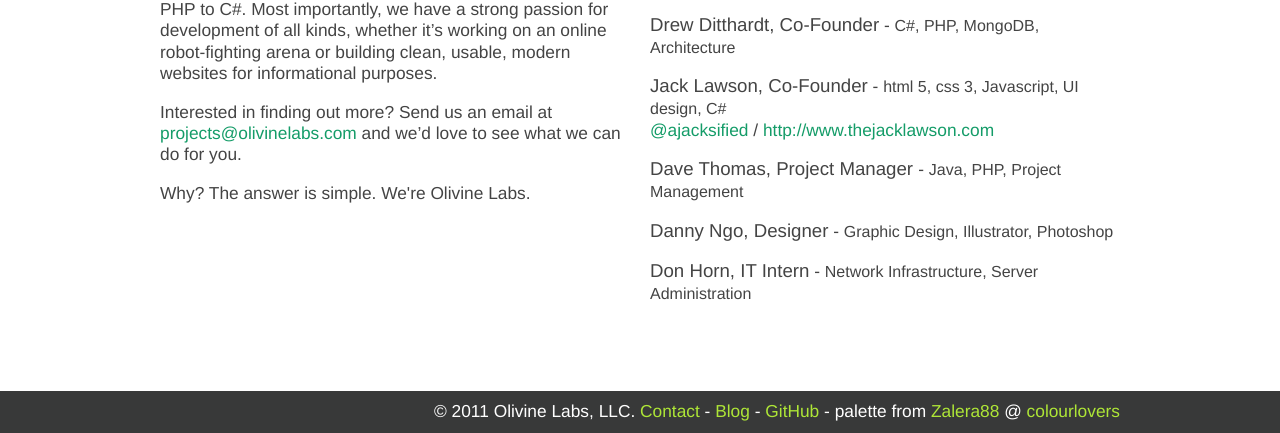
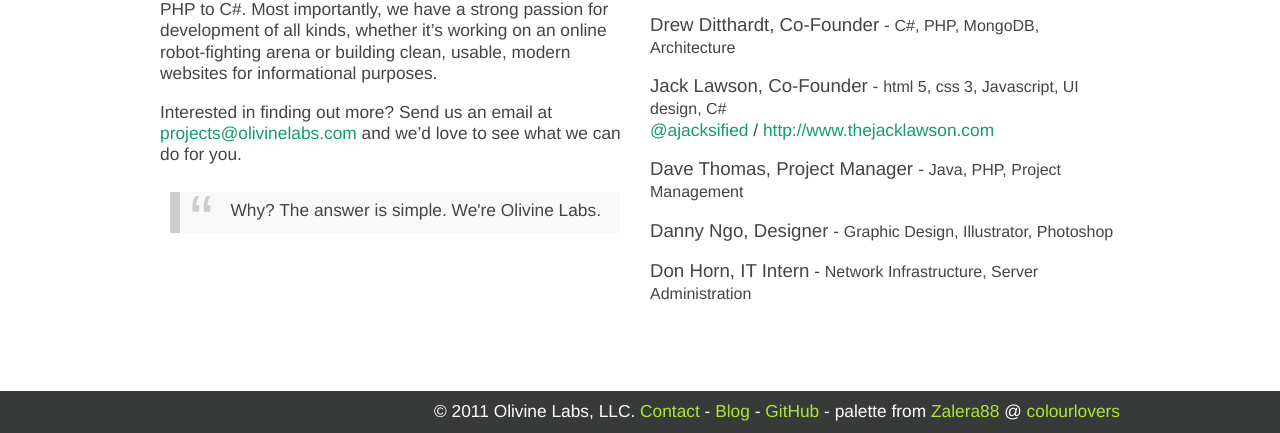
Before and after one commit to Olivine-Labs/olivine-labs.github.com, a plain HTML site: page web/index.html in a window 1280 px wide. Shown: the part 647-1080 px from the top of the page. Drawn offline with Linux system fonts and the light colour scheme; a web font is replaced by a local one.

Commit message:
Styled blockquote

```diff
--- a/web/css/style.css
+++ b/web/css/style.css
@@ -128,6 +128,26 @@ article h2, article h3 { margin-top: .5em; }
 .team .skills { font-size: 12pt; }
 .team .links { display: block; }
 
+blockquote {
+background:#f9f9f9;
+border-left:10px solid #ccc;
+margin:1.5em 10px;
+padding:.5em 10px;
+quotes:"\201C""\201D""\2018""\2019";
+}
+blockquote:before {
+color:#ccc;
+content:open-quote;
+font-size:4em;
+line-height:.1em;
+margin-right:.25em;
+vertical-align:-.4em;
+}
+blockquote p {
+display:inline;
+}
+
+
 .cssanimations .circles{
   display: inline-block;
   height: 29px;
```
